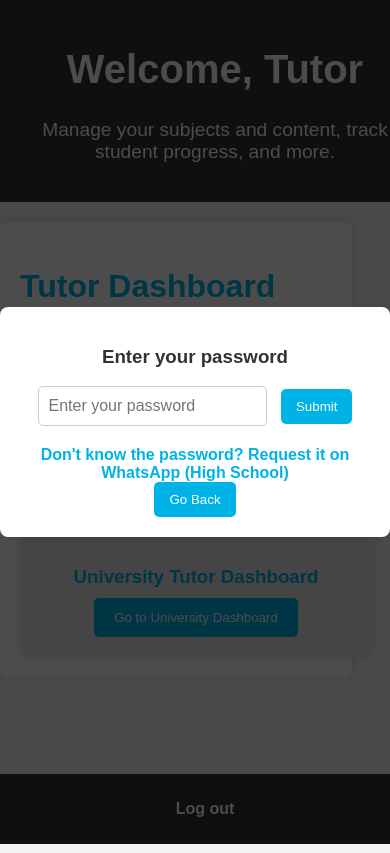
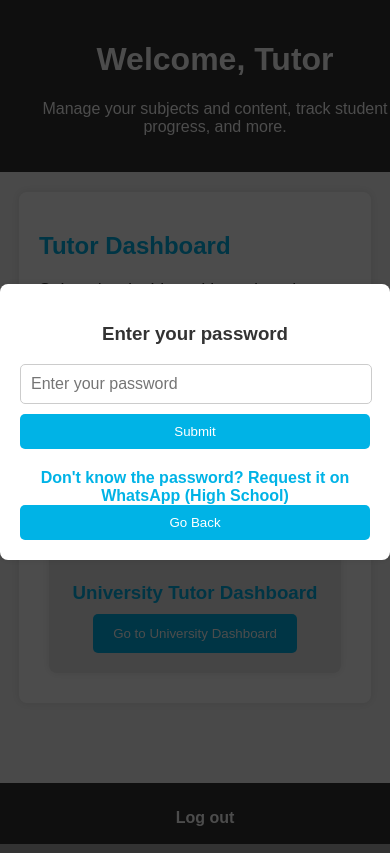
Before and after one commit to Christofearans/infinity-academy, a website: page public/tutor.html in a window 390 px wide. Both pictures are taken after a click on the button "Go to High School Dashboard". Shown: the top 853 px of the page. Drawn offline with Linux system fonts and the light colour scheme.

Commit message:
tutor.html

```diff
--- a/public/tutor.html
+++ b/public/tutor.html
@@ -35,7 +35,7 @@
 .dashboard-container {
   width: 80%;
   max-width: 1200px;
-      margin-top: 20px;
+  margin: 20px auto;  /* Center the container */
   padding: 20px;
   background-color: #fff;
   border-radius: 8px;
@@ -59,12 +59,14 @@
   justify-content: space-around;
   gap: 20px;
   margin-top: 20px;
+  flex-wrap: wrap;  /* Allow wrapping for smaller screens */
 }
 
 .functions div {
   background-color: #e6e6e6;
   padding: 20px;
-      width: 45%;
+  flex: 1 1 45%;  /* Flex items grow and shrink, 45% width */
+  margin: 10px;  /* Margin for spacing between items */
   border-radius: 8px;
   box-shadow: 0 0 10px rgba(0, 0, 0, 0.1);
   text-align: center;
@@ -108,7 +110,8 @@
   border-radius: 8px;
   box-shadow: 0 0 10px rgba(0, 0, 0, 0.1);
   text-align: center;
-      width: 400px;
+  width: 90%;
+  max-width: 400px;  /* Ensure a max width for larger screens */
 }
 
 .popup input {
@@ -117,6 +120,7 @@
   margin-right: 10px;
   border: 1px solid #ccc;
   border-radius: 5px;
+  width: calc(100% - 40px);  /* Full width minus padding */
 }
 
 .popup button {
@@ -172,14 +176,32 @@
 
 /* Responsive Design */
 @media (max-width: 768px) {
-      .functions {
-        flex-direction: column;
-        gap: 10px;
+  header h1 {
+    font-size: 2rem;
   }
+
+  header p {
+    font-size: 1rem;
+  }
+
+  .dashboard-container h2 {
+    font-size: 1.5rem;
+  }
+
   .functions div {
+    flex: 1 1 100%;  /* Full width on smaller screens */
+  }
+
+  .popup input {
+    width: calc(100% - 20px);  /* Adjust for smaller screens */
+    margin-bottom: 10px;
+  }
+
+  .popup button {
     width: 100%;
   }
 }
+
   </style>
 </head>
 <body>
```
Lines whose indentation alone changed are shown as unchanged.
